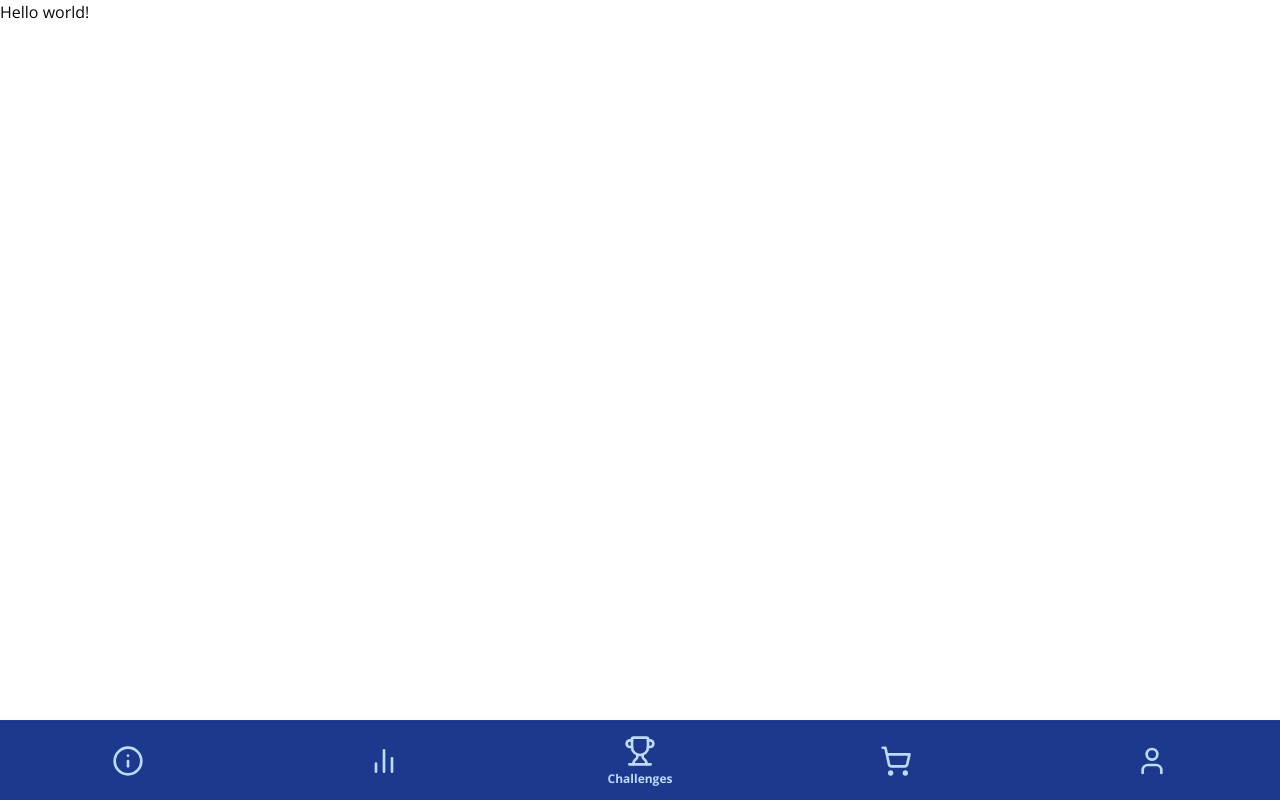
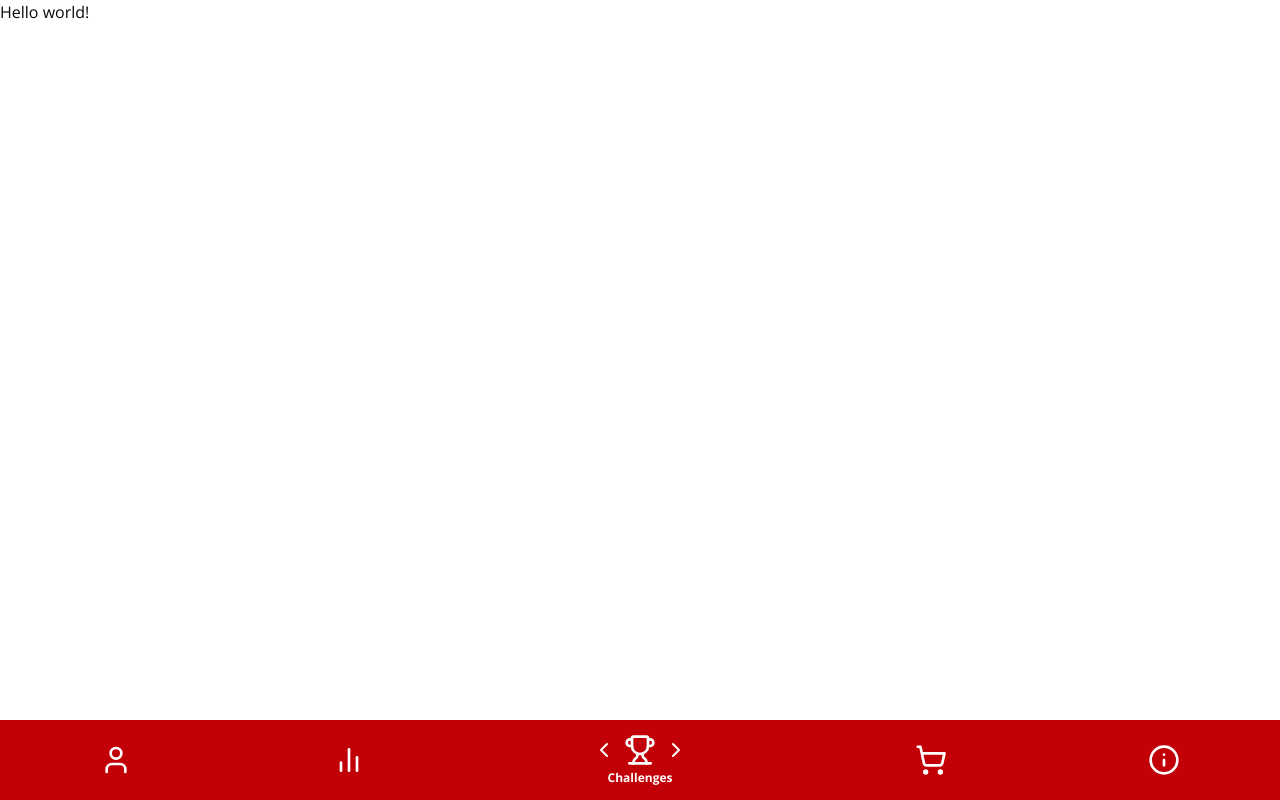
Before and after one commit to ScottyLabs/o-quest, a React (Vite) app in the folder apps/frontend/: page / in a window 1280 px wide. Built offline with nearby package versions, Linux system fonts and the light colour scheme.

Commit message:
style: fix styling to match figma design

```diff
--- a/apps/frontend/src/components/bottom-navbar.tsx
+++ b/apps/frontend/src/components/bottom-navbar.tsx
@@ -1,12 +1,20 @@
 import { Link, useLocation } from "@tanstack/react-router";
-import { BarChart2, Info, ShoppingCart, Trophy, User } from "lucide-react";
+import {
+    BarChart2,
+    ChevronLeft,
+    ChevronRight,
+    Info,
+    ShoppingCart,
+    Trophy,
+    User,
+} from "lucide-react";
 
 const navItems = [
-    { to: "/about", icon: Info, label: "About" },
+    { to: "/profile", icon: User, label: "Profile" },
     { to: "/leaderboard", icon: BarChart2, label: "Leaderboard" },
     { to: "/challenges", icon: Trophy, label: "Challenges" },
     { to: "/terrier-trade", icon: ShoppingCart, label: "Terrier Trade" },
-    { to: "/profile", icon: User, label: "Profile" }, // Placeholder
+    { to: "/about", icon: Info, label: "About" },
 ];
 
 export function BottomNavBar() {
@@ -14,36 +22,38 @@ export function BottomNavBar() {
     const current = location.pathname;
 
     return (
-        <nav className="fixed bottom-0 left-0 right-0 z-50 bg-blue-900 flex justify-around items-center h-20 border-t border-blue-800">
+        <nav className="fixed bottom-0 left-0 right-0 z-50 flex justify-around items-center h-20">
             {navItems.map((item) => {
-                const isActive =
-                    item.to === "/challenges"
-                        ? current === item.to
-                        : current.startsWith(item.to);
+                const isActive = current.startsWith(item.to);
+
                 const Icon = item.icon;
                 return (
                     <Link
                         key={item.to}
                         to={item.to}
-                        className={`flex flex-col items-center justify-center flex-1 h-full transition-colors ${
+                        className={`flex flex-col items-center justify-center h-full transition-colors ${
+                            item.to === "/challenges" ? "flex-[1.5]" : "flex-1"
+                        } ${
                             isActive
-                                ? "bg-blue-700"
-                                : "bg-blue-900 hover:bg-blue-800"
+                                ? "bg-red-900"
+                                : "bg-red-700 hover:bg-red-800"
                         }`}
                         style={{ minWidth: 0 }}
                     >
-                        <Icon
-                            size={32}
-                            className={
-                                isActive ? "text-white" : "text-blue-200"
-                            }
-                        />
+                        {item.to === "/challenges" ? (
+                            <div className="flex items-center gap-2">
+                                <ChevronLeft size={24} className="text-white" />
+                                <Icon size={32} className="text-white" />
+                                <ChevronRight
+                                    size={24}
+                                    className="text-white"
+                                />
+                            </div>
+                        ) : (
+                            <Icon size={32} className="text-white" />
+                        )}
                         {item.to === "/challenges" && (
-                            <span
-                                className={`mt-1 text-xs font-bold ${
-                                    isActive ? "text-white" : "text-blue-200"
-                                }`}
-                            >
+                            <span className="mt-1 text-xs font-bold text-white">
                                 Challenges
                             </span>
                         )}
```
